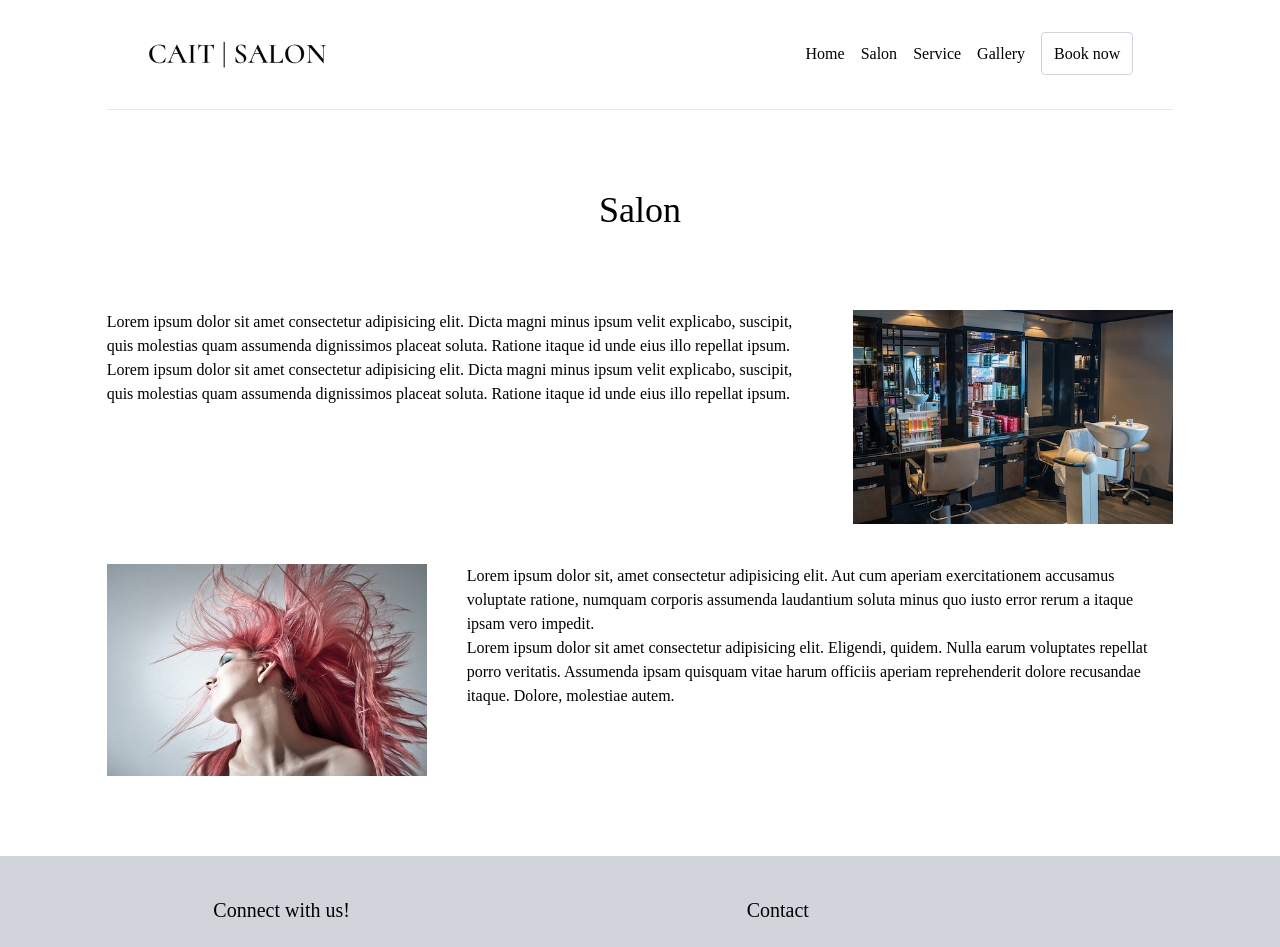
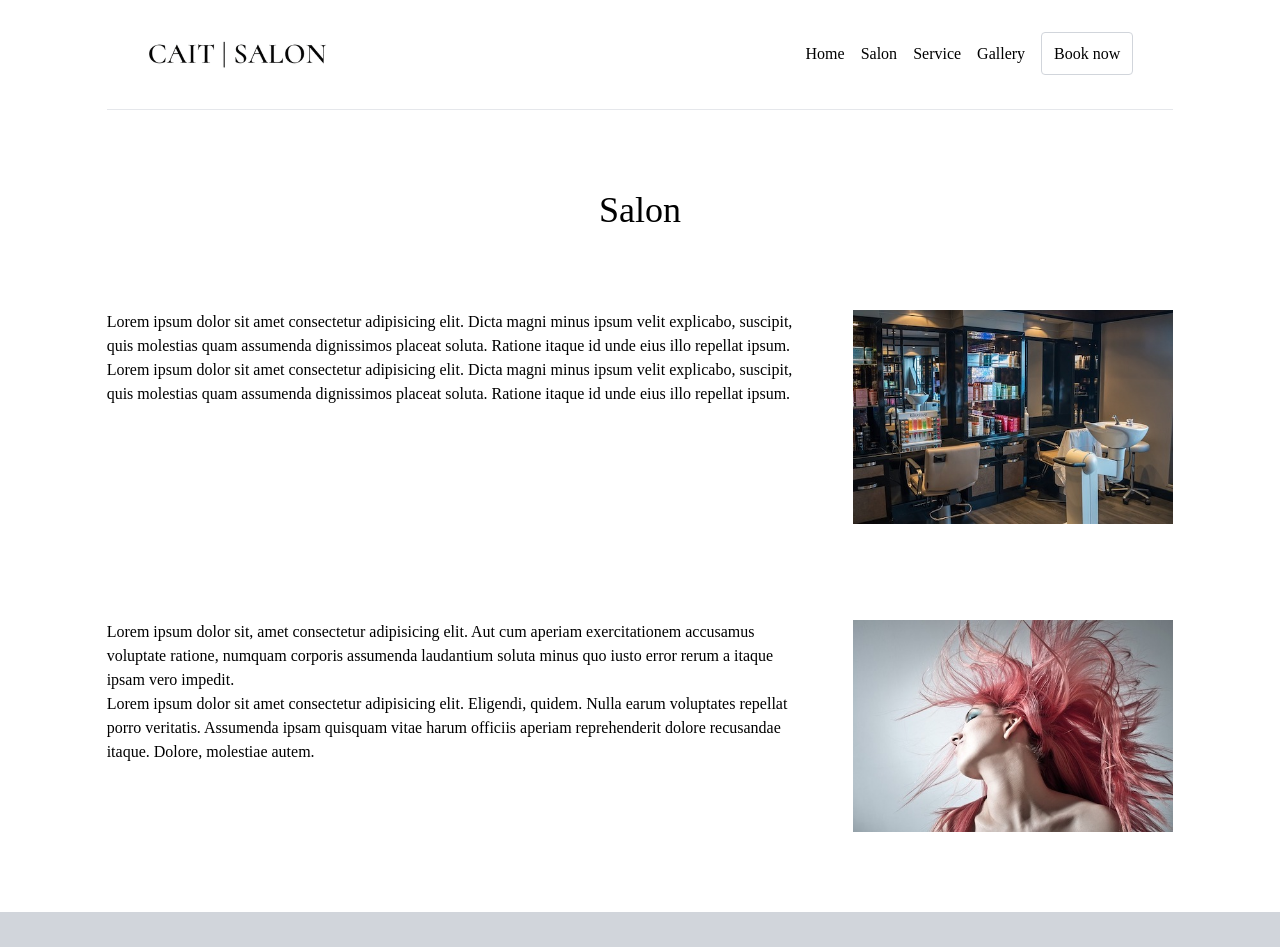
Before and after one commit to eobcre/salon-react, a React (Vite) app: page /salon in a window 1280 px wide. Shown: the top 947 px of the page. Built offline with nearby package versions, Linux system fonts and the light colour scheme; the HTML template or start-up script is replaced by a standard one.

Commit message:
paragraph added

```diff
--- a/src/sections/Salon.jsx
+++ b/src/sections/Salon.jsx
@@ -25,14 +25,7 @@ export const Salon = () => {
           className='mt-10 md:-mt-0 md:ml-10'
         />
       </div>
-      <div className='md:flex mx-auto mb-10'>
-        <img
-          src={Pink}
-          alt='Image'
-          width='320'
-          height='240'
-          className='mt-10 md:-mt-0 md:mr-10'
-        />
+      <div className='md:flex mx-auto mt-24'>
         <p>
           Lorem ipsum dolor sit, amet consectetur adipisicing elit. Aut cum
           aperiam exercitationem accusamus voluptate ratione, numquam corporis
@@ -44,6 +37,13 @@ export const Salon = () => {
           ipsam quisquam vitae harum officiis aperiam reprehenderit dolore
           recusandae itaque. Dolore, molestiae autem.
         </p>
+        <img
+          src={Pink}
+          alt='Image'
+          width='320'
+          height='240'
+          className='mt-10 md:-mt-0 md:ml-10'
+        />
       </div>
     </div>
   );
```
